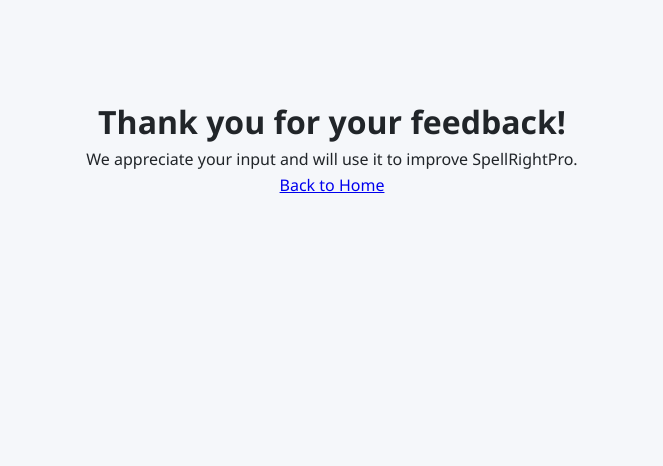
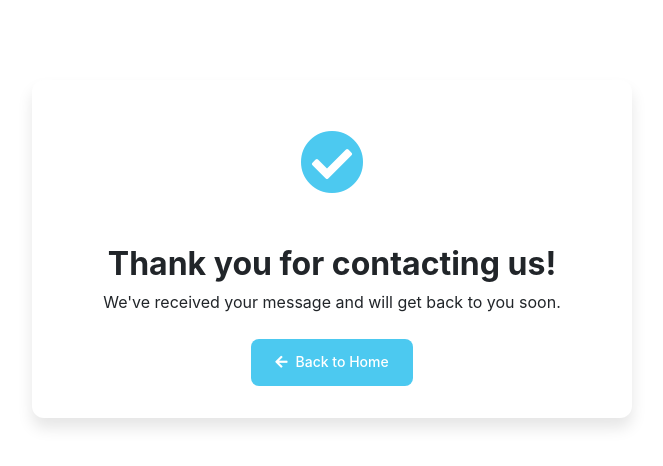
Before and after one commit to Elnohi/Spell-Right-Pro_1, a plain HTML site: page thankyou.html in a window 1280 px wide. Shown: the whole page, without its empty margins (308-971 px from the left). Drawn offline with Linux system fonts and the light colour scheme.

Commit message:
Update thankyou.html

```diff
--- a/thankyou.html
+++ b/thankyou.html
@@ -5,17 +5,56 @@
   <title>Thank You!</title>
   <meta name="viewport" content="width=device-width, initial-scale=1.0"/>
   <link rel="stylesheet" href="css/styles.css" />
-  <!-- Add to all HTML files in head section -->
-<meta name="apple-mobile-web-app-capable" content="yes">
-<meta name="apple-mobile-web-app-status-bar-style" content="black-translucent">
-<link rel="apple-touch-icon" href="assets/icons/icon-192x192.png">
-  <link rel="stylesheet" href="css/styles.css">
+  <link rel="stylesheet" href="css/premium.css" />
+  <link rel="stylesheet" href="https://cdnjs.cloudflare.com/ajax/libs/font-awesome/5.15.4/css/all.min.css">
+  <meta name="apple-mobile-web-app-capable" content="yes">
+  <meta name="apple-mobile-web-app-status-bar-style" content="black-translucent">
+  <link rel="apple-touch-icon" href="assets/icons/icon-192x192.png">
+  <style>
+    .thank-you-container {
+      max-width: 600px;
+      margin: 5rem auto;
+      padding: 2rem;
+      text-align: center;
+      background: var(--light);
+      border-radius: var(--radius-lg);
+      box-shadow: var(--shadow-md);
+    }
+    .thank-you-icon {
+      font-size: 4rem;
+      color: var(--success);
+      margin-bottom: 1.5rem;
+    }
+    .btn-success {
+      display: inline-flex;
+      align-items: center;
+      gap: 0.5rem;
+      padding: 0.75rem 1.5rem;
+      background: var(--success);
+      color: white;
+      text-decoration: none;
+      border-radius: var(--radius);
+      font-weight: 500;
+      margin-top: 1.5rem;
+      transition: all 0.2s ease;
+    }
+    .btn-success:hover {
+      background: var(--success-dark);
+      transform: translateY(-2px);
+      box-shadow: var(--shadow);
+    }
+  </style>
 </head>
 <body>
-  <div class="container" style="text-align:center; margin-top:10vh;">
-    <h1>Thank you for your feedback!</h1>
-    <p>We appreciate your input and will use it to improve SpellRightPro.</p>
-    <a href="index.html" class="btn btn-success" style="margin-top:2rem;">Back to Home</a>
+  <div class="thank-you-container">
+    <div class="thank-you-icon">
+      <i class="fas fa-check-circle"></i>
+    </div>
+    <h1>Thank you for contacting us!</h1>
+    <p>We've received your message and will get back to you soon.</p>
+    <a href="index.html" class="btn btn-success">
+      <i class="fas fa-arrow-left"></i> Back to Home
+    </a>
   </div>
 </body>
 </html>
```
